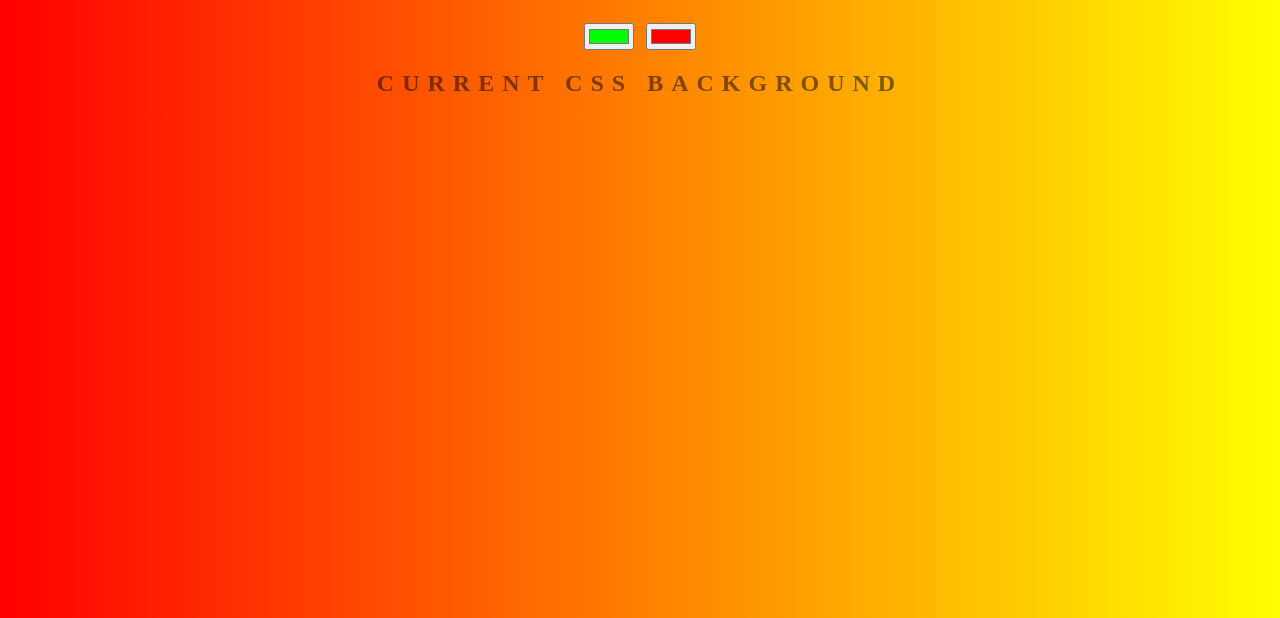
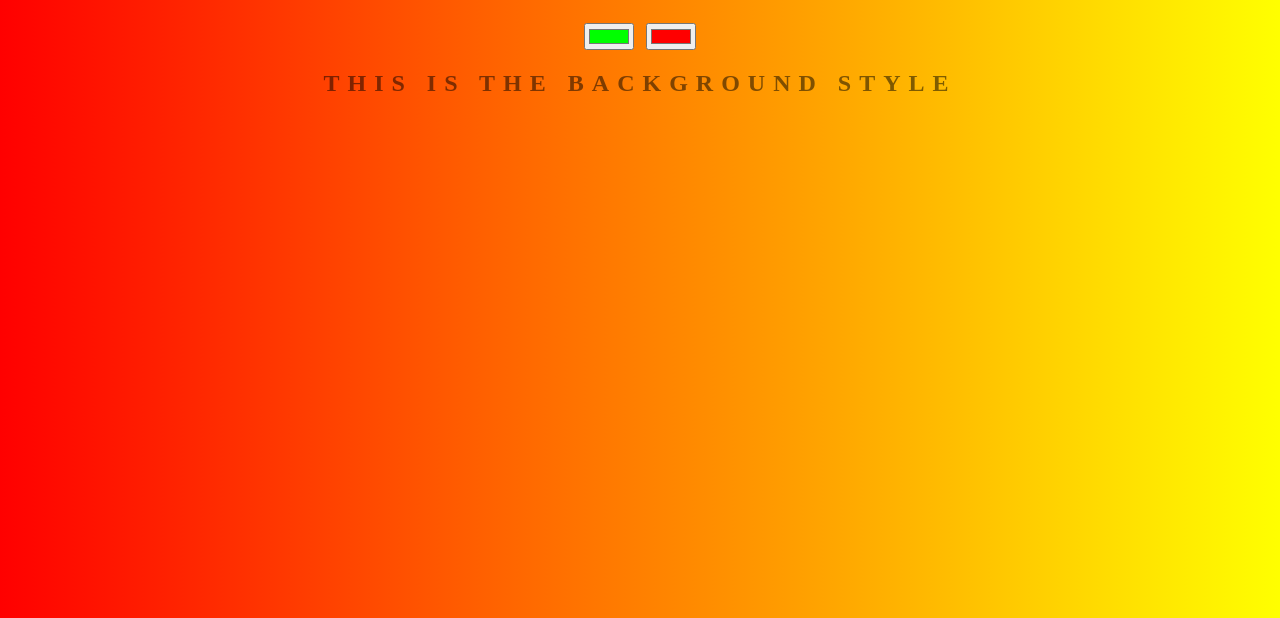
Before and after one commit to YahiaAgamy/background-generator, a plain HTML site: page index.html in a window 1280 px wide. Shown: the part 182-800 px from the top of the page. Drawn offline with Linux system fonts and the light colour scheme.

Commit message:
changing text

```diff
--- a/index.html
+++ b/index.html
@@ -10,7 +10,7 @@
 	<h1>Background Generator</h1>
 	<input class="color1" type="color" name="color1" value="#00ff00">
 	<input class="color2" type="color" name="color2" value="#ff0000">
-	<h2>Current CSS Background</h2>
+	<h2>This is the background style</h2>
 	<h3></h3>
 	<script type="text/javascript" src="practice.js"></script>
 </body>
```
